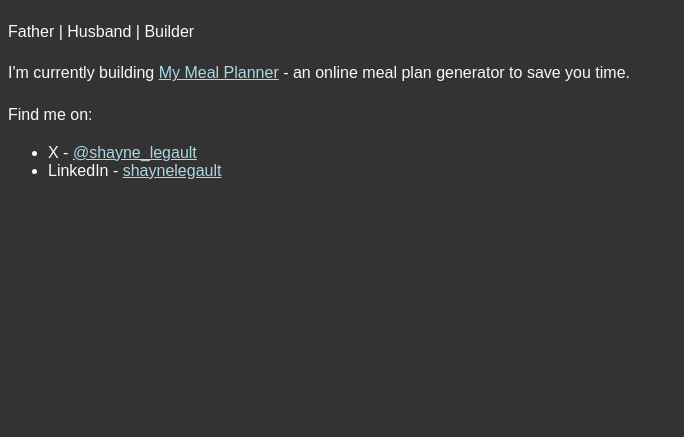
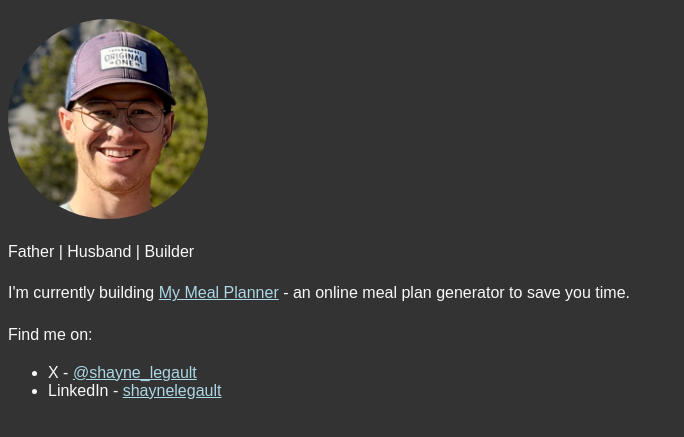
Before and after one commit to shaynelegault/shaynelegault.ca, a plain HTML site: page index.html in a window 1280 px wide. Shown: the part 61-498 px from the top of the page, without its empty margins (0-684 px from the left). Drawn offline with Linux system fonts and the light colour scheme.

Commit message:
added image

```diff
--- a/index.html
+++ b/index.html
@@ -9,6 +9,7 @@
 </head>
 <body>
     <h1>Shayne Legault</h1>
+    <img src="images/Shayne Legault.jpg" alt="Shayne Legault" style="border-radius: 50%; width: 200px; height: 200px; object-fit: cover;">
     <p>Father | Husband | Builder</p>
     <p>I'm currently building <a href="https://mymealplanner.online">My Meal Planner</a> -
     an online meal plan generator to save you time.</p>
@@ -18,5 +19,6 @@
             <li>X - <a href="https://x.com/shayne_legault">@shayne_legault</a></li>
             <li>LinkedIn - <a href="https://www.linkedin.com/in/shaynelegault/">shaynelegault</a> </li>
         </ul>
+
 </body>
 </html>
```
Also changed, not shown: images/Shayne Legault.jpg (added).
